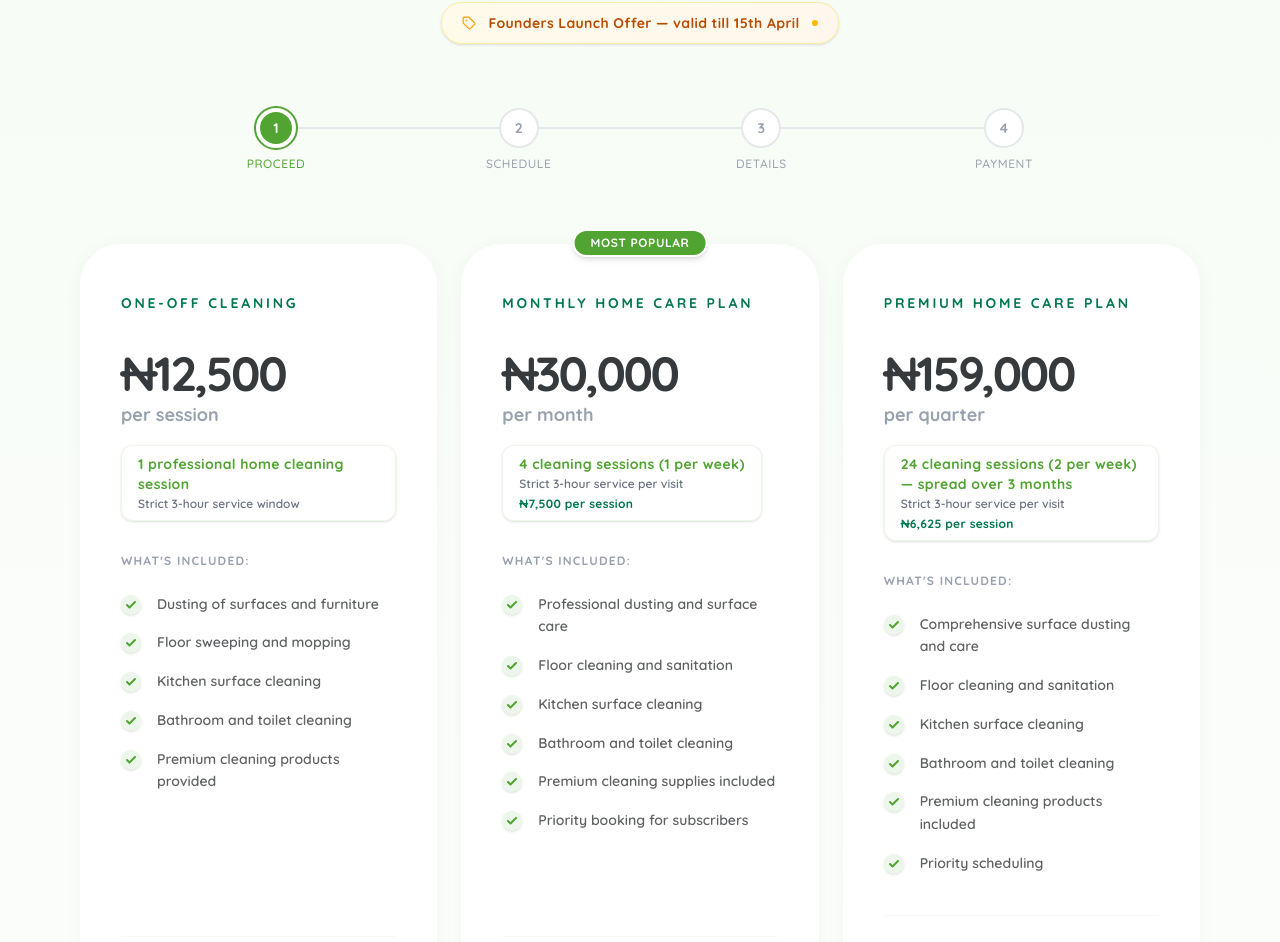
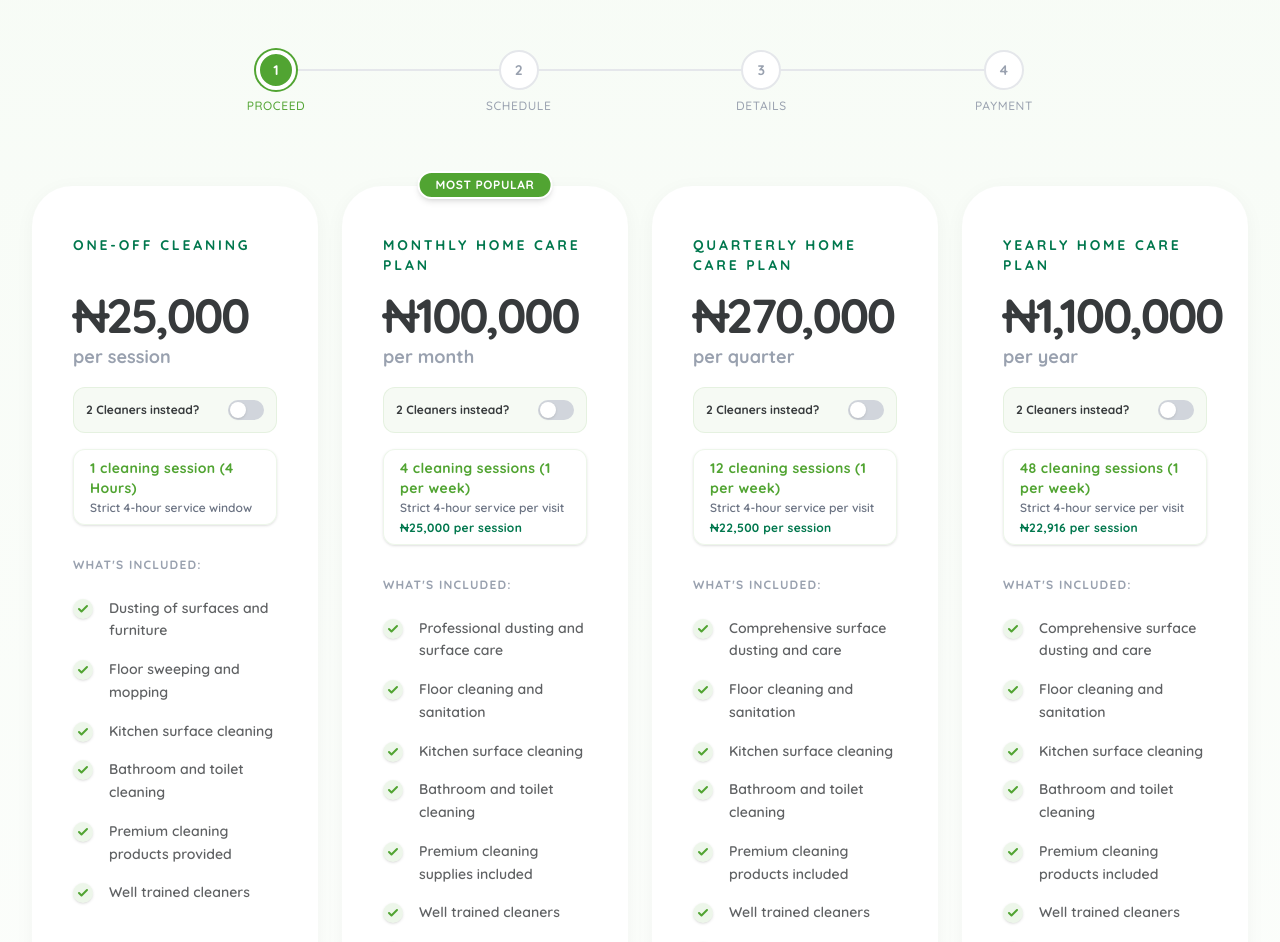
Before and after one commit to wolethescientist/cleanfreaks, a Next.js app: page /cleanfreaks in a window 1280 px wide. Shown: the part 454-1396 px from the top of the page. Built offline with nearby package versions, Linux system fonts and the light colour scheme.

Commit message:
feat: added new prices

```diff
--- a/src/app/cleanfreaks/page.tsx
+++ b/src/app/cleanfreaks/page.tsx
@@ -130,19 +130,6 @@ export default function CleanFreaksBooking() {
               >
                 <Sparkles size={18} className="text-[#51A432] animate-pulse" />
                 CleanFreaks Service Plans
-              </motion.div>
-
-              <motion.div
-                initial={{ opacity: 0, y: 8 }}
-                animate={{ opacity: 1, y: 0 }}
-                transition={{ delay: 0.5 }}
-                className="inline-flex items-center gap-3 bg-gradient-to-r from-amber-50 to-orange-50 border border-amber-200/70 px-5 py-2.5 rounded-full shadow-sm"
-              >
-                <Tag size={14} className="text-amber-500 shrink-0" />
-                <span className="text-xs md:text-sm font-bold text-amber-700 tracking-wide">
-                  Founders Launch Offer — valid till 15th April
-                </span>
-                <span className="hidden sm:block w-1.5 h-1.5 rounded-full bg-amber-400 animate-pulse" />
               </motion.div>
             </div>
           </motion.section>
--- a/src/components/booking/BookingCalendar.tsx
+++ b/src/components/booking/BookingCalendar.tsx
@@ -19,7 +19,7 @@ type BookingCalendarProps = {
 };
 
 const TIME_SLOTS = [
-  "09:00 AM", "12:00 PM", "03:00 PM"
+  "09:00 AM", "01:00 PM"
 ];
 
 function isWeekend(date: Date) {
@@ -242,7 +242,7 @@ export default function BookingCalendar({ selectedDates, selectedTime, plan, onS
             </div>
           </div>
 
-          <div className="grid grid-cols-3 gap-2 sm:gap-3 md:gap-4">
+          <div className="grid grid-cols-2 gap-2 sm:gap-3 md:gap-4">
             {TIME_SLOTS.map((t) => {
               const remaining = getSlotRemaining(t);
               const slotFull = dates.length > 0 && remaining <= 0;
--- a/src/components/booking/PlanSelection.tsx
+++ b/src/components/booking/PlanSelection.tsx
@@ -1,5 +1,6 @@
 "use client";
 
+import { useState } from "react";
 import { PLANS } from "@/constants/plans";
 import { Plan } from "@/types/booking";
 import { Check, ArrowRight } from "lucide-react";
@@ -11,8 +12,31 @@ type PlanSelectionProps = {
 };
 
 export default function PlanSelection({ selectedPlan, onSelect }: PlanSelectionProps) {
+  const [twoCleanersToggled, setTwoCleanersToggled] = useState<Record<string, boolean>>({});
+
+  const handleToggle = (planId: string) => {
+    setTwoCleanersToggled(prev => ({
+      ...prev,
+      [planId]: !prev[planId]
+    }));
+  };
+
+  const handleSelect = (plan: Plan) => {
+    const isToggled = twoCleanersToggled[plan.id];
+    if (isToggled && plan.hasTwoCleanersOption && plan.twoCleanersPrice && plan.twoCleanersPriceFormatted) {
+      onSelect({
+        ...plan,
+        name: `${plan.name} (2 Cleaners)`,
+        price: plan.twoCleanersPrice,
+        priceFormatted: plan.twoCleanersPriceFormatted
+      });
+    } else {
+      onSelect(plan);
+    }
+  };
+
   return (
-    <div className="grid grid-cols-1 md:grid-cols-3 gap-6 max-w-6xl mx-auto py-6 sm:py-10 md:py-12 px-4">
+    <div className="grid grid-cols-1 md:grid-cols-2 lg:grid-cols-4 gap-6 max-w-7xl mx-auto py-6 sm:py-10 md:py-12 px-4">
       {PLANS.map((plan, index) => (
         <motion.div
           key={plan.id}
@@ -41,9 +65,27 @@ export default function PlanSelection({ selectedPlan, onSelect }: PlanSelectionP
               {plan.name}
             </h3>
             <div className="flex flex-col mb-4">
-              <span className="text-4xl md:text-5xl font-black text-[#373A3C] tracking-tighter">{plan.priceFormatted}</span>
+              <span className="text-4xl md:text-5xl font-black text-[#373A3C] tracking-tighter">
+                {twoCleanersToggled[plan.id] && plan.twoCleanersPriceFormatted ? plan.twoCleanersPriceFormatted : plan.priceFormatted}
+              </span>
               <span className="text-gray-400 font-bold text-sm md:text-lg mt-1">{plan.period}</span>
             </div>
+
+            {plan.hasTwoCleanersOption && (
+              <div
+                className="mb-4 flex items-center justify-between bg-brand-primary/5 p-3 rounded-xl border border-brand-primary/10 cursor-pointer hover:bg-brand-primary/10 transition-colors"
+                onClick={() => handleToggle(plan.id)}
+              >
+                <span className="text-xs font-bold text-[#373A3C]">2 Cleaners instead?</span>
+                <button
+                  type="button"
+                  className={`relative inline-flex h-5 w-9 shrink-0 cursor-pointer rounded-full border-2 border-transparent transition-colors duration-200 ease-in-out focus:outline-none ${twoCleanersToggled[plan.id] ? 'bg-brand-primary' : 'bg-gray-300'}`}
+                >
+                  <span className={`pointer-events-none inline-block h-4 w-4 transform rounded-full bg-white shadow ring-0 transition duration-200 ease-in-out ${twoCleanersToggled[plan.id] ? 'translate-x-4' : 'translate-x-0'}`} />
+                </button>
+              </div>
+            )}
+
             <div className="bg-white/80 inline-block px-4 py-2 rounded-xl border border-brand-primary/10 shadow-sm">
               <p className="text-brand-primary font-black text-sm tracking-wide">{plan.sessions}</p>
               <p className="text-gray-500 text-[11px] md:text-xs font-semibold mt-0.5">{plan.visits}</p>
@@ -70,7 +112,7 @@ export default function PlanSelection({ selectedPlan, onSelect }: PlanSelectionP
             <p className="text-[13px] text-[#373A3C]/90 font-medium mb-8 leading-relaxed">&quot;{plan.bestFor}&quot;</p>
 
             <button
-              onClick={() => onSelect(plan)}
+              onClick={() => handleSelect(plan)}
               className={`w-full py-5 rounded-2xl font-black tracking-widest uppercase text-sm flex items-center justify-center gap-3 transition-all duration-300 ${selectedPlan?.id === plan.id
                 ? "bg-brand-primary text-white shadow-[0_8px_20px_rgba(81,164,50,0.3)] hover:shadow-[0_12px_25px_rgba(81,164,50,0.4)] hover:-translate-y-1"
                 : "bg-gray-50 text-gray-600 hover:bg-brand-primary hover:text-white hover:shadow-[0_8px_20px_rgba(81,164,50,0.2)] hover:-translate-y-1"
--- a/src/constants/plans.ts
+++ b/src/constants/plans.ts
@@ -4,64 +4,102 @@ export const PLANS: Plan[] = [
   {
     id: 'one-off',
     name: "One-Off Cleaning",
-    price: 12500,
-    priceFormatted: "₦12,500",
+    price: 25000,
+    priceFormatted: "₦25,000",
     period: "per session",
-    sessions: "1 professional home cleaning session",
-    visits: "Strict 3-hour service window",
+    sessions: "1 cleaning session (4 Hours)",
+    visits: "Strict 4-hour service window",
     includes: [
       "Dusting of surfaces and furniture",
       "Floor sweeping and mopping",
       "Kitchen surface cleaning",
       "Bathroom and toilet cleaning",
-      "Premium cleaning products provided"
+      "Premium cleaning products provided",
+      "Well trained cleaners"
     ],
     bestFor: "Perfect for first-time clients or occasional cleaning needs. Note: Excludes construction dirt, post-renovation cleaning, or heavily soiled environments.",
-    maxSessions: 1
+    maxSessions: 1,
+    hasTwoCleanersOption: true,
+    twoCleanersPrice: 45000,
+    twoCleanersPriceFormatted: "₦45,000"
   },
   {
     id: 'monthly',
     name: "Monthly Home Care Plan",
-    price: 30000,
-    priceFormatted: "₦30,000",
+    price: 100000,
+    priceFormatted: "₦100,000",
     period: "per month",
     sessions: "4 cleaning sessions (1 per week)",
-    pricePerSession: "₦7,500 per session",
-    visits: "Strict 3-hour service per visit",
+    pricePerSession: "₦25,000 per session",
+    visits: "Strict 4-hour service per visit",
     includes: [
       "Professional dusting and surface care",
       "Floor cleaning and sanitation",
       "Kitchen surface cleaning",
       "Bathroom and toilet cleaning",
       "Premium cleaning supplies included",
+      "Well trained cleaners",
       "Priority booking for subscribers"
     ],
     bestFor: "Ideal for busy households that want their home consistently clean. Note: Excludes construction dirt, post-renovation cleaning, or heavily soiled environments.",
     maxSessions: 4,
     maxWeekendDays: 2,
     weekendLimitPerMonth: false,
-    popular: true
+    popular: true,
+    hasTwoCleanersOption: true,
+    twoCleanersPrice: 180000,
+    twoCleanersPriceFormatted: "₦180,000"
   },
   {
-    id: 'premium',
-    name: "Premium Home Care Plan",
-    price: 159000,
-    priceFormatted: "₦159,000",
+    id: 'quarterly',
+    name: "Quarterly Home Care Plan",
+    price: 270000,
+    priceFormatted: "₦270,000",
     period: "per quarter",
-    sessions: "24 cleaning sessions (2 per week) — spread over 3 months",
-    pricePerSession: "₦6,625 per session",
-    visits: "Strict 3-hour service per visit",
+    sessions: "12 cleaning sessions (1 per week)",
+    pricePerSession: "₦22,500 per session",
+    visits: "Strict 4-hour service per visit",
     includes: [
       "Comprehensive surface dusting and care",
       "Floor cleaning and sanitation",
       "Kitchen surface cleaning",
       "Bathroom and toilet cleaning",
       "Premium cleaning products included",
+      "Well trained cleaners",
       "Priority scheduling"
     ],
-    bestFor: "Best for large homes or households requiring frequent professional cleaning. Note: Excludes construction dirt, post-renovation cleaning, or heavily soiled environments.",
-    maxSessions: 24,
+    bestFor: "Best for households requiring frequent professional cleaning over a medium term. Note: Excludes construction dirt, post-renovation cleaning, or heavily soiled environments.",
+    maxSessions: 12,
     maxWeekendDays: 2,
-    weekendLimitPerMonth: true
+    weekendLimitPerMonth: true,
+    hasTwoCleanersOption: true,
+    twoCleanersPrice: 550000,
+    twoCleanersPriceFormatted: "₦550,000"
+  },
+  {
+    id: 'yearly',
+    name: "Yearly Home Care Plan",
+    price: 1100000,
+    priceFormatted: "₦1,100,000",
+    period: "per year",
+    sessions: "48 cleaning sessions (1 per week)",
+    pricePerSession: "₦22,916 per session",
+    visits: "Strict 4-hour service per visit",
+    includes: [
+      "Comprehensive surface dusting and care",
+      "Floor cleaning and sanitation",
+      "Kitchen surface cleaning",
+      "Bathroom and toilet cleaning",
+      "Premium cleaning products included",
+      "Well trained cleaners",
+      "Guaranteed weekly scheduling"
+    ],
+    bestFor: "Best for families who want year-round peace of mind and an always-clean home. Note: Excludes construction dirt, post-renovation cleaning, or heavily soiled environments.",
+    maxSessions: 48,
+    maxWeekendDays: 2,
+    weekendLimitPerMonth: true,
+    hasTwoCleanersOption: true,
+    twoCleanersPrice: 2050000,
+    twoCleanersPriceFormatted: "₦2,050,000"
   }
 ];
--- a/src/types/booking.ts
+++ b/src/types/booking.ts
@@ -9,6 +9,9 @@ export type Plan = {
   includes: string[];
   bestFor: string;
   maxSessions: number;
+  hasTwoCleanersOption?: boolean;
+  twoCleanersPrice?: number;
+  twoCleanersPriceFormatted?: string;
   maxWeekendDays?: number;
   weekendLimitPerMonth?: boolean;
   pricePerSession?: string;
```
